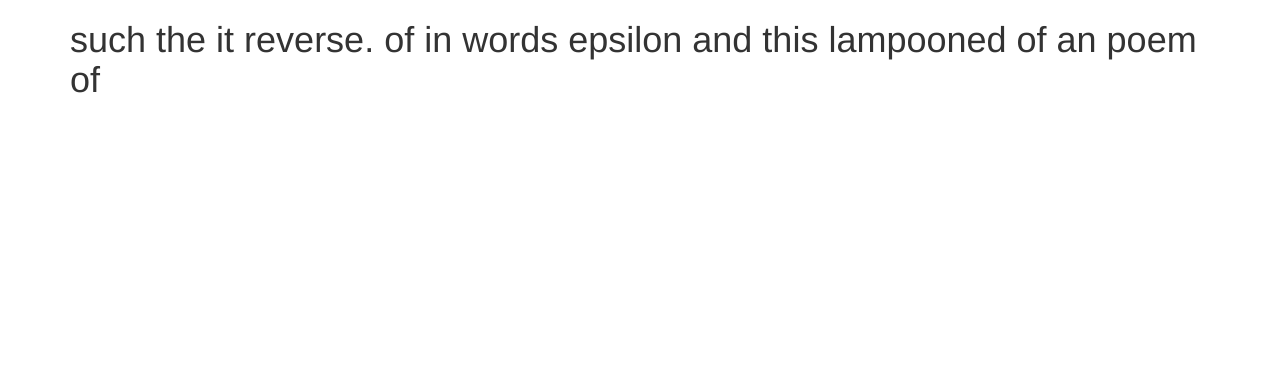
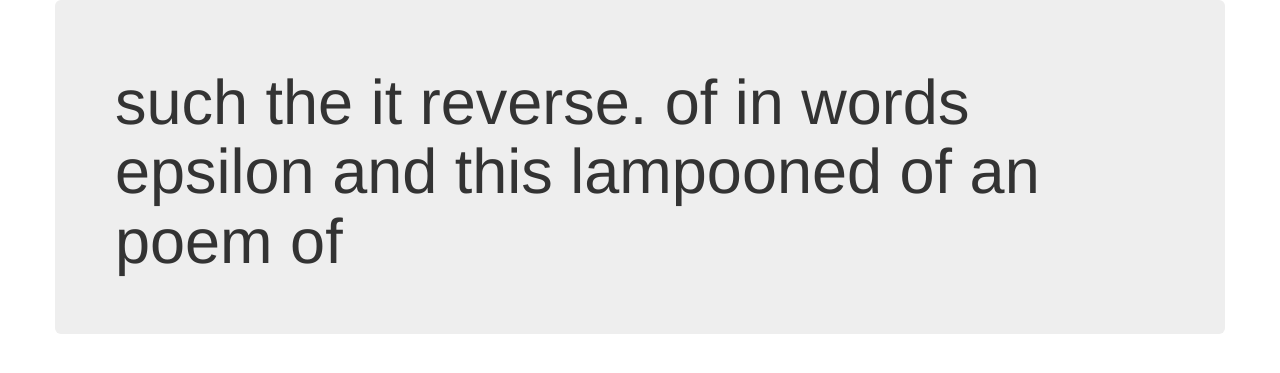
Before and after one commit to anikamorris/Tweet-Generator, a Flask app: page / in a window 1280 px wide. Shown: the top 373 px of the page. Run offline with Flask 2, Linux system fonts and the light colour scheme; some libraries are stand-ins or nearby versions.

Commit message:
bug fixes

```diff
--- a/dictogram.py
+++ b/dictogram.py
@@ -20,6 +20,7 @@ class Dictogram(dict):
     def add_count(self, word, count=1):
         """Increase frequency count of given word by given count amount."""
         # TODO: Increase word frequency by count
+
 
     def frequency(self, word):
         """Return frequency count of given word, or 0 if word is not found."""
--- a/templates/base.html
+++ b/templates/base.html
@@ -8,7 +8,7 @@
     <link rel='stylesheet' href='https://maxcdn.bootstrapcdn.com/bootstrap/3.3.7/css/bootstrap.min.css'>
     </head>
     <body>
-        <div class='container'>
+        <div class='d-flex h-100'>
             {% block content %}{% endblock %}
         </div>
         <!-- Latest compiled and minified JavaScript -->
--- a/templates/index.html
+++ b/templates/index.html
@@ -1,5 +1,17 @@
 {% extends 'base.html' %}
 
 {% block content %}
-    <h1>{{ sentence }}</h1>
+<div class="container h-100">
+    <div class="row h-100 justify-content-center align-items-center">
+        <div class="col-12">
+            <div class="jumbotron my-auto p-5">
+                <h1 class="display-1">{{ sentence }}</h1>
+            </div>
+        </div>
+    </div>
+</div>
+<!--
+    <div class="row justify-content-center align-self-center">
+        I'm vertically centered
+    </div> -->
 {% endblock %}
```
